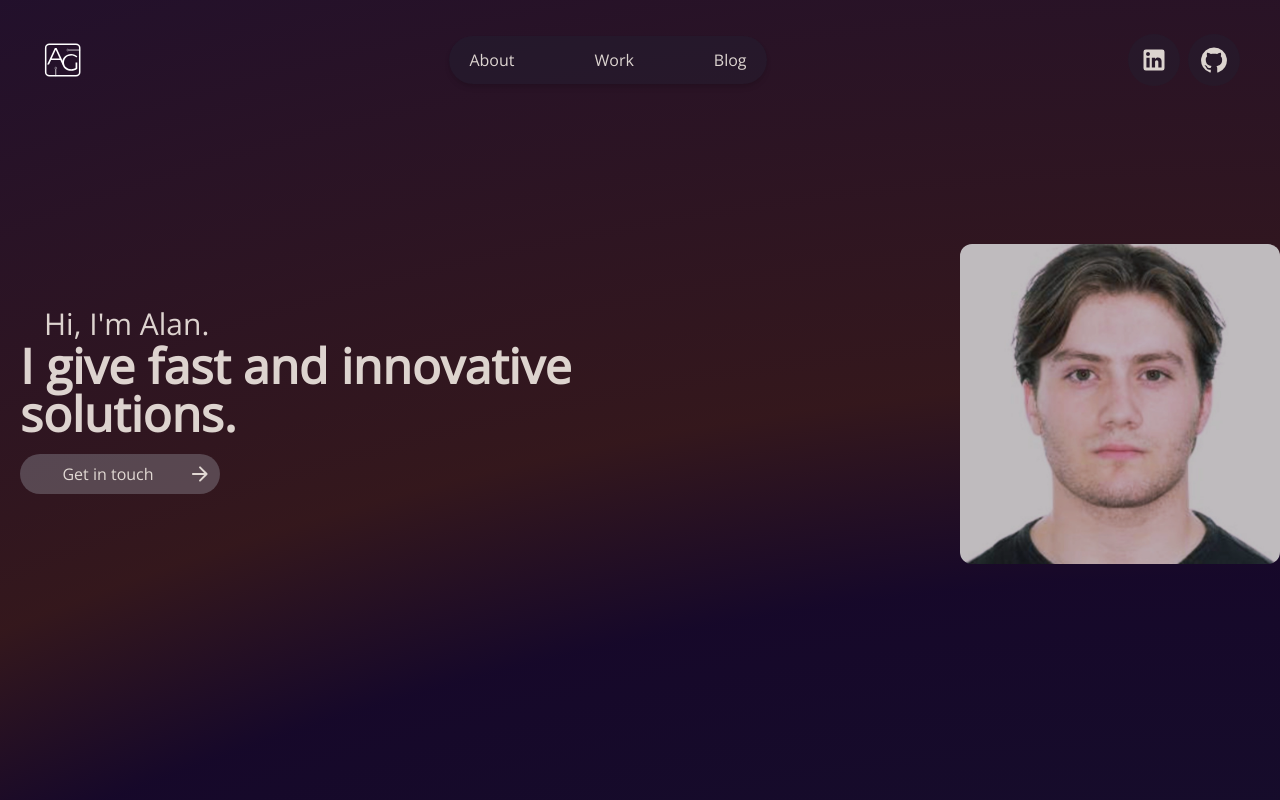
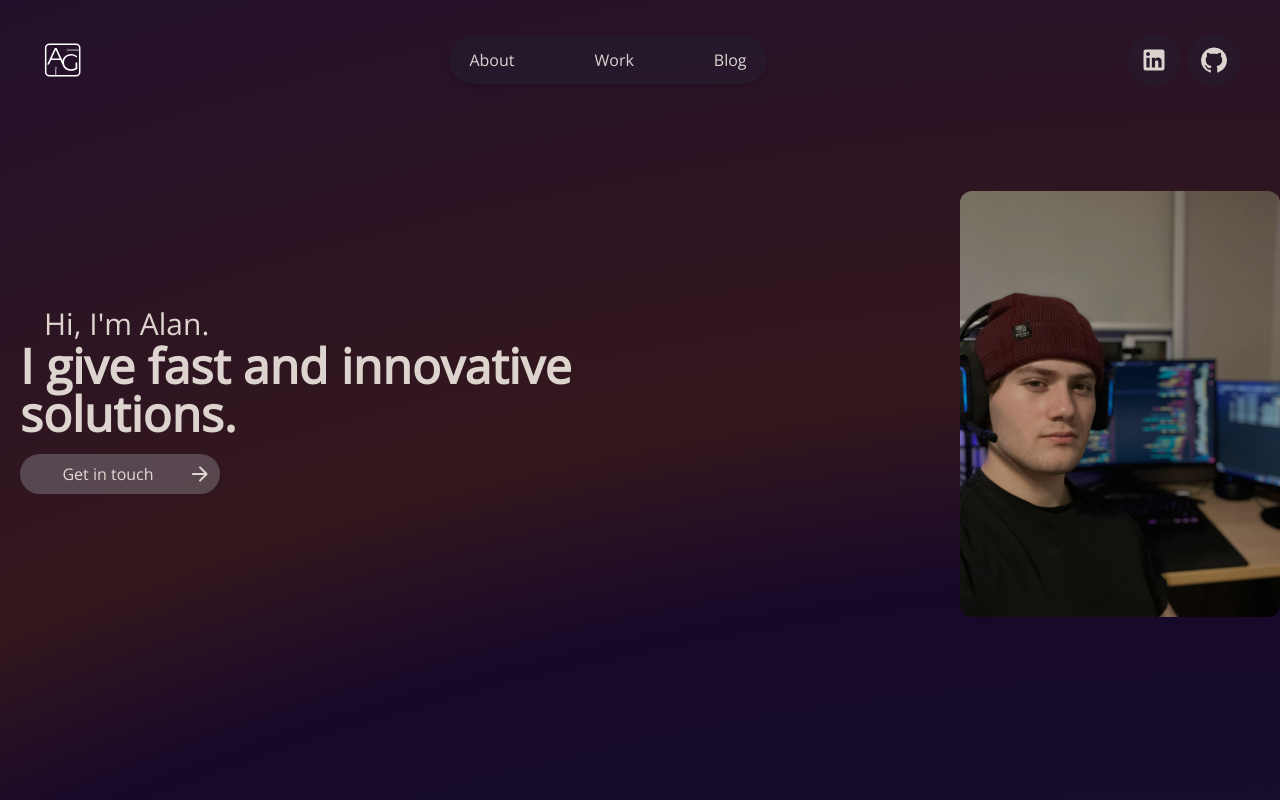
Before and after one commit to AlanJGG/my-portfolio, a React (Vite) app: page / in a window 1280 px wide. Shown: the top 800 px of the page. Built offline with nearby package versions, Linux system fonts and the light colour scheme.

Commit message:
Change photo

```diff
--- a/src/views/Home.jsx
+++ b/src/views/Home.jsx
@@ -26,7 +26,7 @@ export const Home = () => {
         <div className="flex justify-center md:pl-40 md:pt-2">
           <img
             className="brightness-75 grayscale-0 w-40 lg:w-80 2xl:w-auto rounded-xl xl:max-w-[400px]"
-            src={`${import.meta.env.BASE_URL}assets/pictures/draft-face.png`}
+            src={`${import.meta.env.BASE_URL}assets/pictures/Rostro2.jpg`}
           />
         </div>
       </div>
```
Also changed, not shown: public/assets/pictures/Rostro2.jpg (added).
